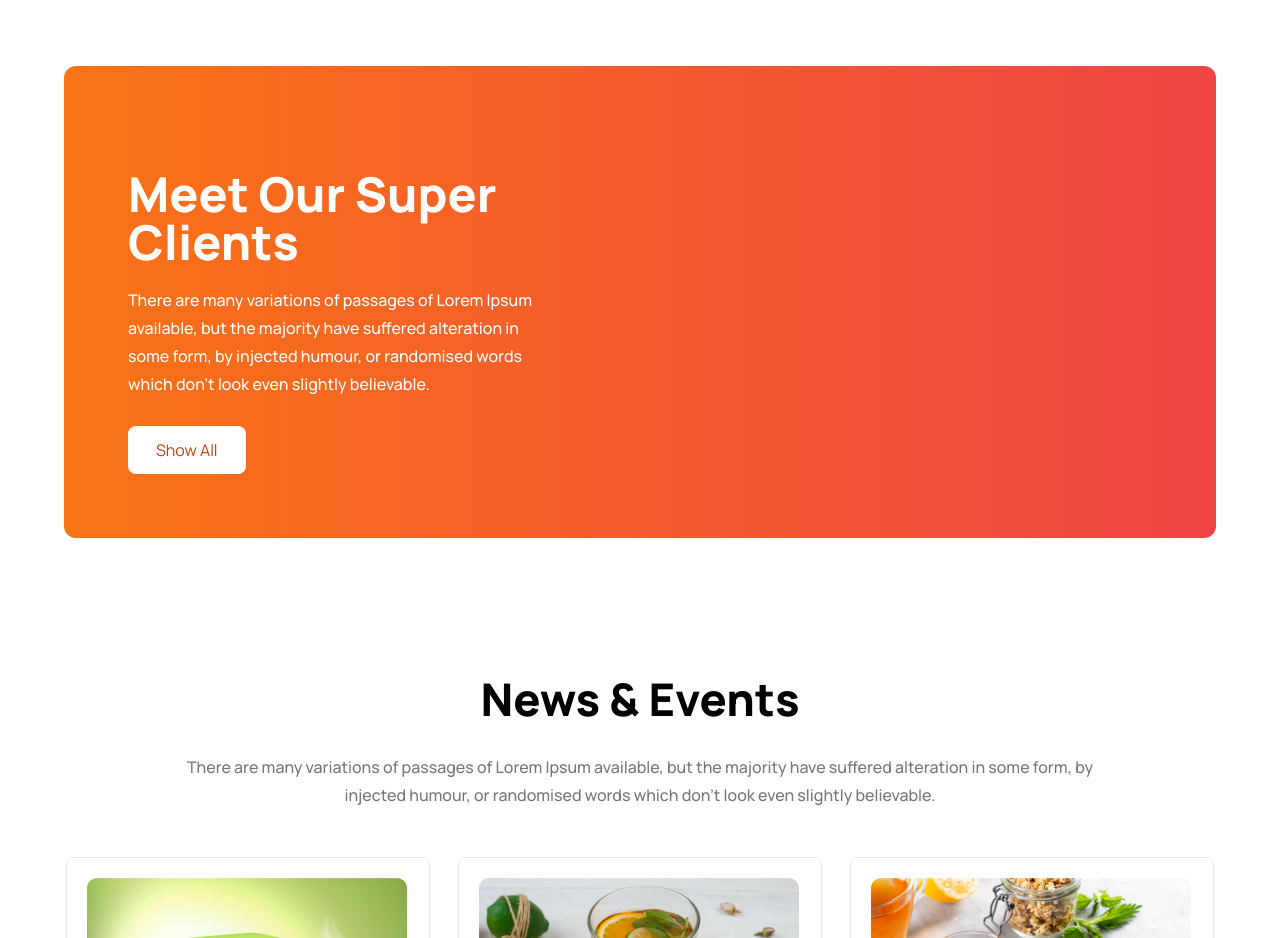
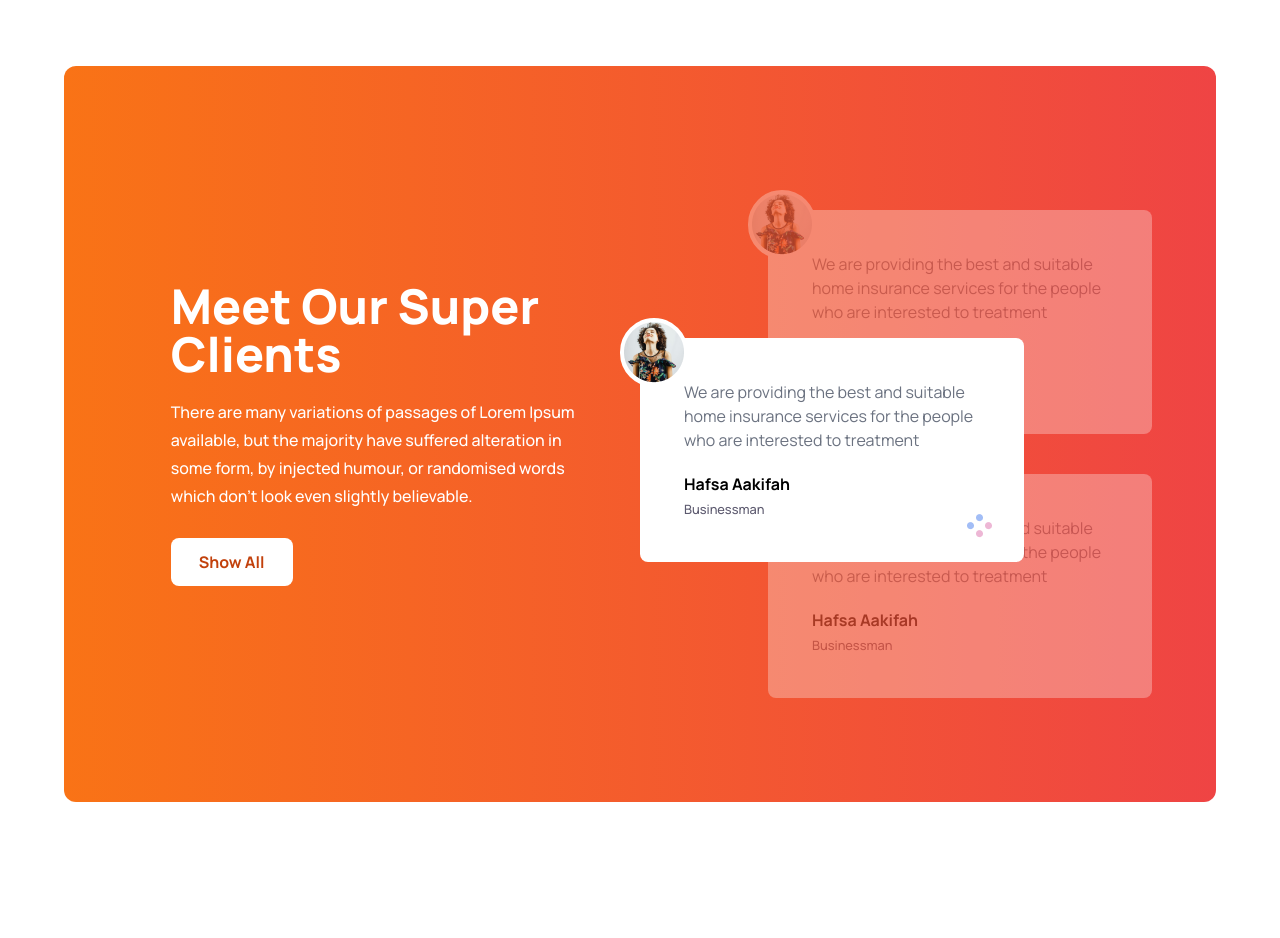
Before and after one commit to xyryc/tea-house, a plain HTML site: page index.html in a window 1280 px wide. Shown: the part 2220-3158 px from the top of the page. Drawn offline with nearby package versions, Linux system fonts and the light colour scheme.

Commit message:
added reviews section

```diff
--- a/index.html
+++ b/index.html
@@ -186,19 +186,89 @@
           class="bg-gradient-to-r from-orange-500 to-red-500 rounded-xl grid grid-cols-1 lg:grid-cols-2 text-white p-7 md:p-16"
         >
           <!-- Text container -->
+          <div class="flex justify-center items-center overflow-hidden">
             <div class="w-5/6">
-            <h1 class="text-5xl font-extrabold mt-10 mb-5">Meet Our Super Clients</h1>
+              <h1 class="text-5xl font-extrabold mb-5">
+                Meet Our Super Clients
+              </h1>
               <p class="leading-7 font-medium mb-7">
                 There are many variations of passages of Lorem Ipsum available,
                 but the majority have suffered alteration in some form, by
                 injected humour, or randomised words which don't look even
                 slightly believable.
               </p>
-            <button class="bg-white text-orange-700 px-7 py-3 rounded-lg">Show All</button>
+              <button
+                class="bg-white font-bold text-orange-700 px-7 py-3 rounded-lg"
+              >
+                Show All
+              </button>
+            </div>
           </div>
 
           <!-- Review Card section -->
-          <div></div>
+          <div class="relative py-20">
+            <!-- Middle Card -->
+            <div class="absolute z-10 top-44 md:top-52">
+              <div
+                class="h-56 w-full md:w-3/4 bg-white text-black rounded-lg flex items-center px-11"
+              >
+                <div
+                  class="absolute -top-5 -left-5 border-white border-4 rounded-full bg-white"
+                >
+                  <img src="images/client.png" alt="" />
+                </div>
+                <div>
+                  <p class="text-gray-500 mb-5">
+                    We are providing the best and suitable home insurance
+                    services for the people who are interested to treatment
+                  </p>
+                  <h3 class="font-bold">Hafsa Aakifah</h3>
+                  <small class="font-medium text-[#5D5A6F]">Businessman</small>
+                </div>
+                <div class="absolute bottom-6 right-40">
+                  <img src="images/circles.png" alt="" />
+                </div>
+              </div>
+            </div>
+
+            <!-- top card -->
+            <div
+              class="relative left-8 md:left-32 h-56 w-full md:w-3/4 bg-white text-black rounded-lg flex items-center px-11 opacity-30"
+            >
+              <div
+                class="absolute -top-5 -left-5 border-white border-4 rounded-full bg-white"
+              >
+                <img src="images/client.png" alt="" />
+              </div>
+              <div>
+                <p class="text-gray-500 mb-5">
+                  We are providing the best and suitable home insurance services
+                  for the people who are interested to treatment
+                </p>
+                <h3 class="font-bold">Hafsa Aakifah</h3>
+                <small class="font-medium text-[#5D5A6F]">Businessman</small>
+              </div>
+            </div>
+
+            <!-- bottom card -->
+            <div
+              class="relative left-8 md:left-32 top-10 h-56 w-full md:w-3/4 bg-white text-black rounded-lg flex items-center px-11 opacity-30"
+            >
+              <div
+                class="absolute -top-5 -left-5 border-white border-4 rounded-full bg-white"
+              >
+                <img src="images/client.png" alt="" />
+              </div>
+              <div>
+                <p class="text-gray-500 mb-5">
+                  We are providing the best and suitable home insurance services
+                  for the people who are interested to treatment
+                </p>
+                <h3 class="font-bold">Hafsa Aakifah</h3>
+                <small class="font-medium text-[#5D5A6F]">Businessman</small>
+              </div>
+            </div>
+          </div>
         </div>
       </section>
 
```
Lines whose indentation alone changed are shown as unchanged.
